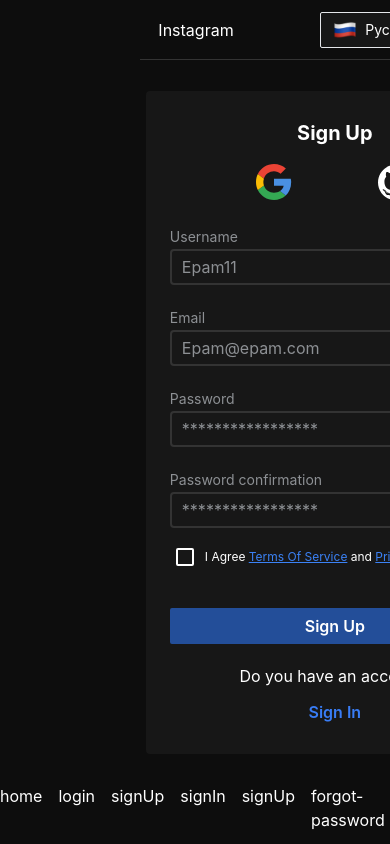
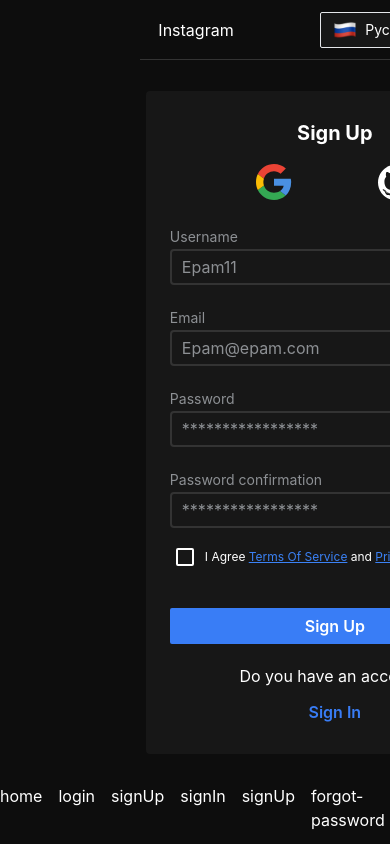
Before and after one commit to instaitincubator/instagram, a Next.js app: page /sign-up in a window 390 px wide. Shown: the top 844 px of the page. Built offline with nearby package versions, Linux system fonts and the light colour scheme.

Commit message:
fix styles for mobile screens

```diff
--- a/src/features/sign-up-form/SignUpForm.tsx
+++ b/src/features/sign-up-form/SignUpForm.tsx
@@ -15,7 +15,7 @@
 
   const onSubmit = (data: SignUpFormType) => {
     SignUp({
-      baseUrl: 'breezeapp.club',
+      baseUrl: 'http://localhost:3000',
       email: data.email,
       password: data.password,
       userName: data.userName,
@@ -114,11 +114,7 @@
           </div>
         </div>
 
-        <Button
-          className="btn-primary mb-[20px]"
-          disabled={!getValues().checkboxPolicy || !isDirty}
-          fullWidth
-        >
+        <Button className="btn-primary mb-[20px]" fullWidth>
           Sign Up
         </Button>
 
--- a/src/features/sign-up-form/useSignUpForm.ts
+++ b/src/features/sign-up-form/useSignUpForm.ts
@@ -33,14 +33,7 @@
         }
       ),
 
-    userName: z
-      .string()
-      .min(6, { message: 'The username must contain min 6 characters' })
-      .max(30, { message: 'The username must contain max 30 characters' })
-      .regex(/^(?=.*[0-9])(?=.*[A-Z])(?=.*[a-z])(?=.*[_ -])*$/, {
-        message:
-          'The username must contain at least one digit, one uppercase letter, one lowercase letter, and one special character ( _ -)',
-      }),
+    userName: z.string(),
   })
   .refine(
     values => {
--- a/src/services/signUpApi.ts
+++ b/src/services/signUpApi.ts
@@ -4,9 +4,9 @@
   endpoints: build => {
     return {
       SignUp: build.mutation({
-        query: arg => {
+        query: body => {
           return {
-            arg,
+            body,
             method: 'POST',
             url: '/api/v1/auth/registration',
           }
```
